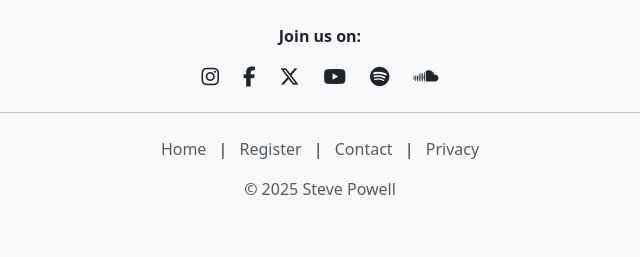
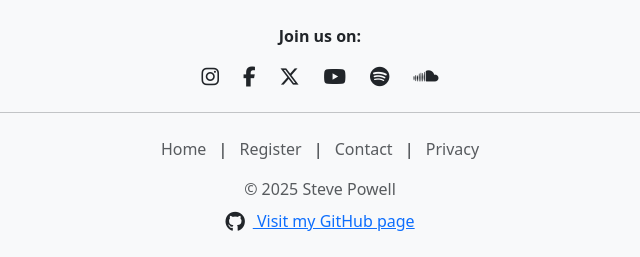
Before and after one commit to sd-powell/portfolio_project_3, a Django app: page / in a window 1280 px wide. Shown: the part 1449-1706 px from the top of the page, without its empty margins (320-960 px from the left). Before the commit the page ends 1644 px from the top, so only its background shows below. Run offline with Django 4.2, Linux system fonts and the light colour scheme; data that the repository does not hold is empty; some libraries are stand-ins or nearby versions.

Commit message:
add github link to base template

```diff
--- a/templates/base.html
+++ b/templates/base.html
@@ -134,7 +134,7 @@
             <!-- Quick Links -->
             <hr class="my-4">
             <div class="mb-3">
-                <a href="{% url 'index' %}" class="text-decoration-none text-muted mx-2">Home</a> |
+                <a href="{% url 'index' %}" class="text-decoration-none text-muted mx-2" aria-label="Return to the home page">Home</a> |
                 <a href="{% url 'account_signup' %}" class="text-decoration-none text-muted mx-2">Register</a> |
                 <a href="#" class="text-decoration-none text-muted mx-2">Contact</a> |
                 <a href="#" class="text-decoration-none text-muted mx-2">Privacy</a>
@@ -143,6 +143,11 @@
             <!-- Copyright -->
             <p class="text-muted mb-2">© 2025 Steve Powell</p>
 
+            <!-- GitHub -->
+            <a href="https://github.com/sd-powell" target="_blank" rel="noopener" title="GitHub"
+                aria-label="Visit my GitHub page (opens in new tab)">
+                <i class="fab fa-github fa-lg text-dark me-2"></i> Visit my GitHub page
+            </a>
             </div>
         </footer>
 
```
